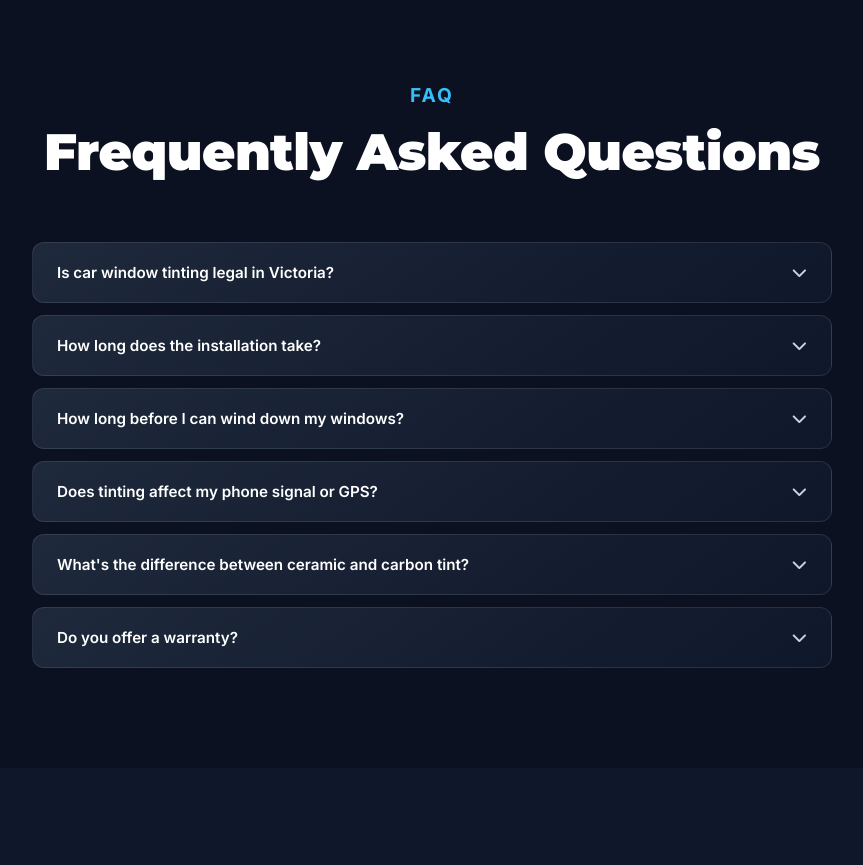
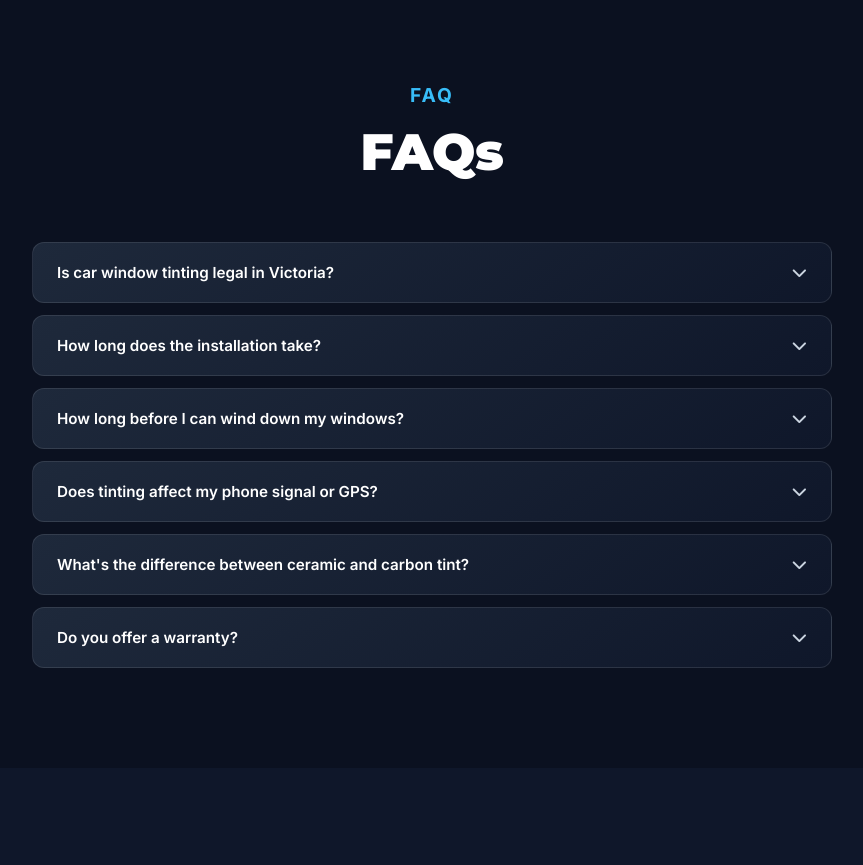
Before and after one commit to alexturkmani/Elite-car-tinting, a plain HTML site: page index.html in a window 1280 px wide. Shown: the part 6460-7325 px from the top of the page, without its empty margins (208-1071 px from the left). Drawn offline with Linux system fonts and the light colour scheme; a script that the page names is missing.

Commit message:
fix: FAQ section heading to FAQs

```diff
--- a/index.html
+++ b/index.html
@@ -595,7 +595,7 @@
     <div class="container">
       <div class="section-header">
         <span class="section-tag">FAQ</span>
-        <h2>Frequently Asked Questions</h2>
+        <h2>FAQs</h2>
       </div>
       <div class="faq-grid">
         <div class="faq-item">
```
